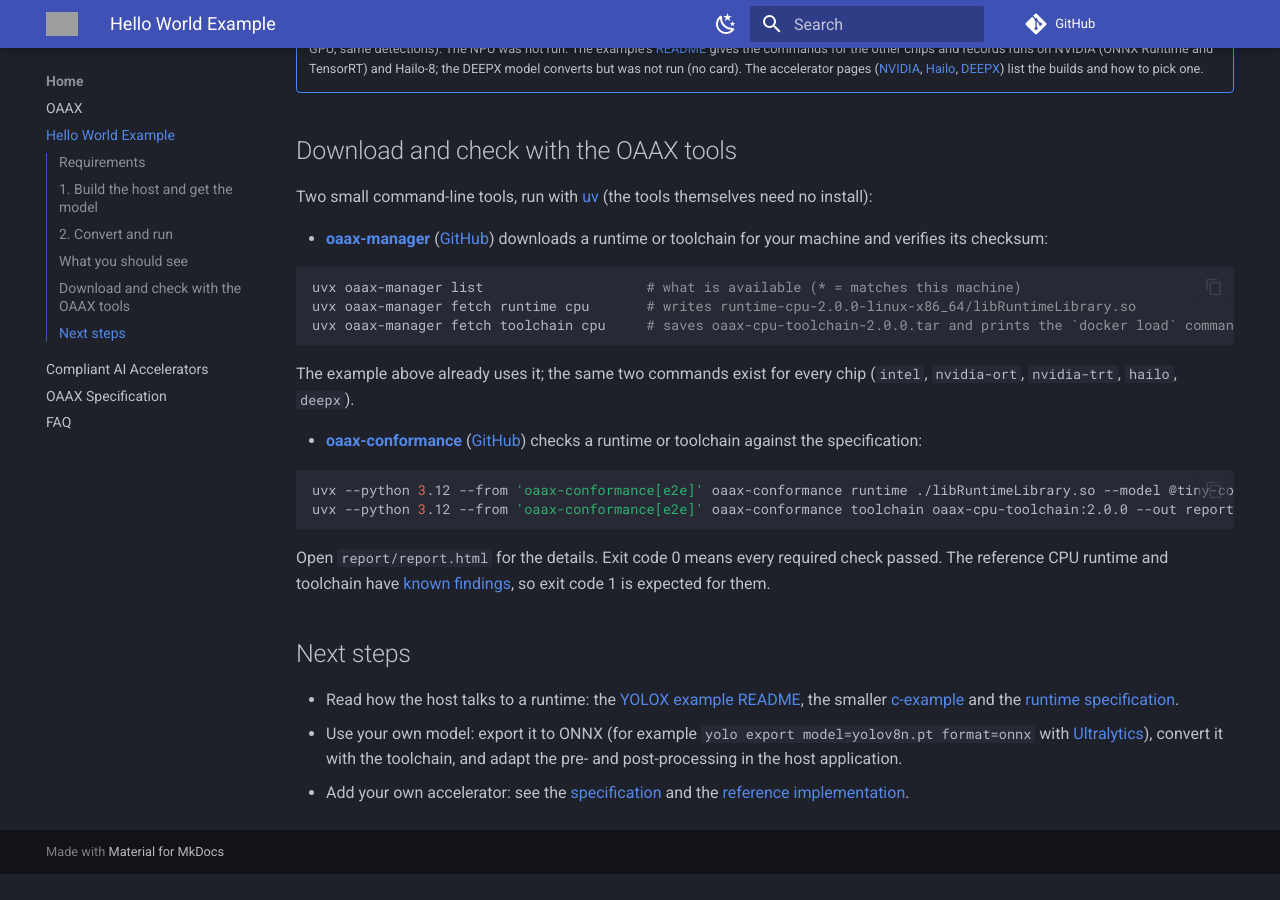
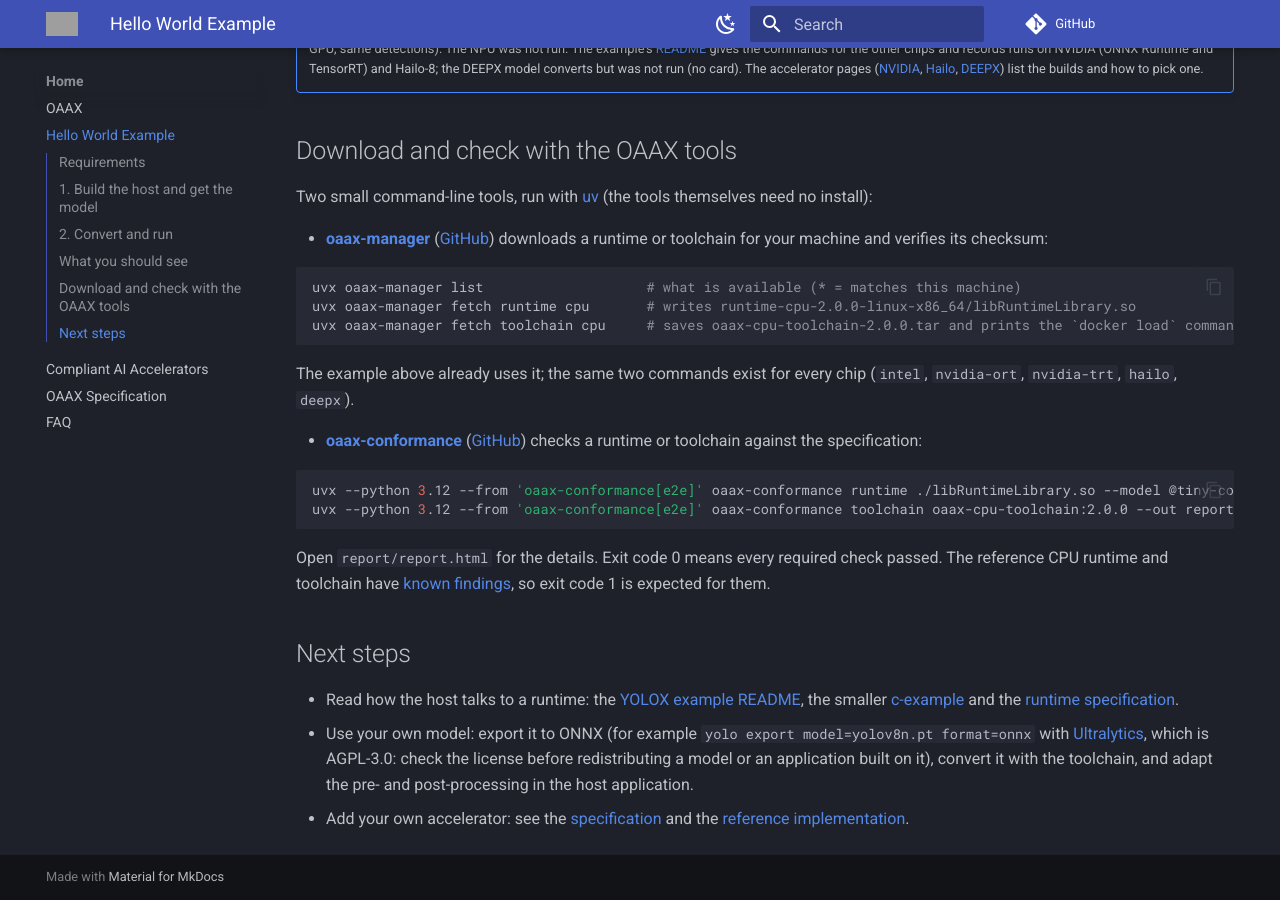
Before and after one commit to OAAX-standard/OAAX, an MkDocs documentation site: the page built from docs/Getting Started.md, in a window 1280 px wide and 900 px high, scrolled down 2469 px. Built offline with MkDocs 1.6.1 and Material for MkDocs 9.7.7, drawn with Linux system fonts in a browser that asks for light colours; comment, search, counter and statistics services are not loaded; before the commit the page ends 3343 px from its top, so only the background shows below that; grey boxes are pictures that could not be loaded.

Commit message:
docs(getting-started): flag the AGPL license of Ultralytics where it is suggested
Co-Authored-By: Claude Sonnet 5.5 <noreply@anthropic.com>
Claude-Session: https://claude.ai/code/session_01M2u3w5YV2HbmweduNp4Xok
Signed-off-by: Ayoub Assis <79724149+ayoubassis@users.noreply.github.com>

```diff
--- a/docs/Getting Started.md
+++ b/docs/Getting Started.md
@@ -113,5 +113,5 @@ Two small command-line tools, run with [uv](https://docs.astral.sh/uv/getting-st
 ## Next steps
 
 - Read how the host talks to a runtime: the [YOLOX example README](https://github.com/OAAX-standard/examples/tree/main/yolox-example){:target="_blank"}, the smaller [c-example](https://github.com/OAAX-standard/examples/tree/main/c-example){:target="_blank"} and the [runtime specification](Specification.md#oaax-runtime-specification).
-- Use your own model: export it to ONNX (for example `yolo export model=yolov8n.pt format=onnx` with [Ultralytics](https://github.com/ultralytics/ultralytics){:target="_blank"}), convert it with the toolchain, and adapt the pre- and post-processing in the host application.
+- Use your own model: export it to ONNX (for example `yolo export model=yolov8n.pt format=onnx` with [Ultralytics](https://github.com/ultralytics/ultralytics){:target="_blank"}, which is AGPL-3.0: check the license before redistributing a model or an application built on it), convert it with the toolchain, and adapt the pre- and post-processing in the host application.
 - Add your own accelerator: see the [specification](Specification.md) and the [reference implementation](https://github.com/OAAX-standard/reference-implementation){:target="_blank"}.
```
